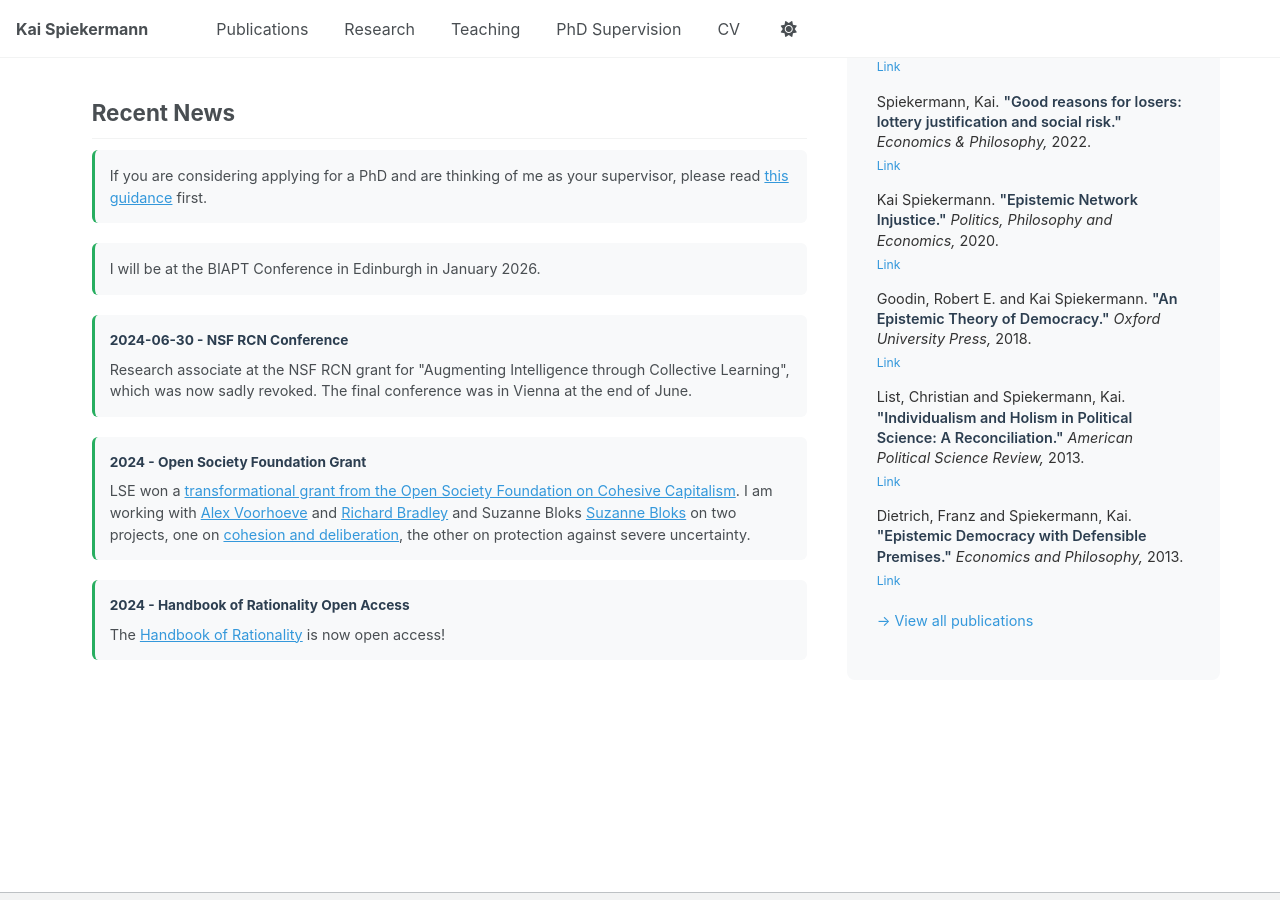
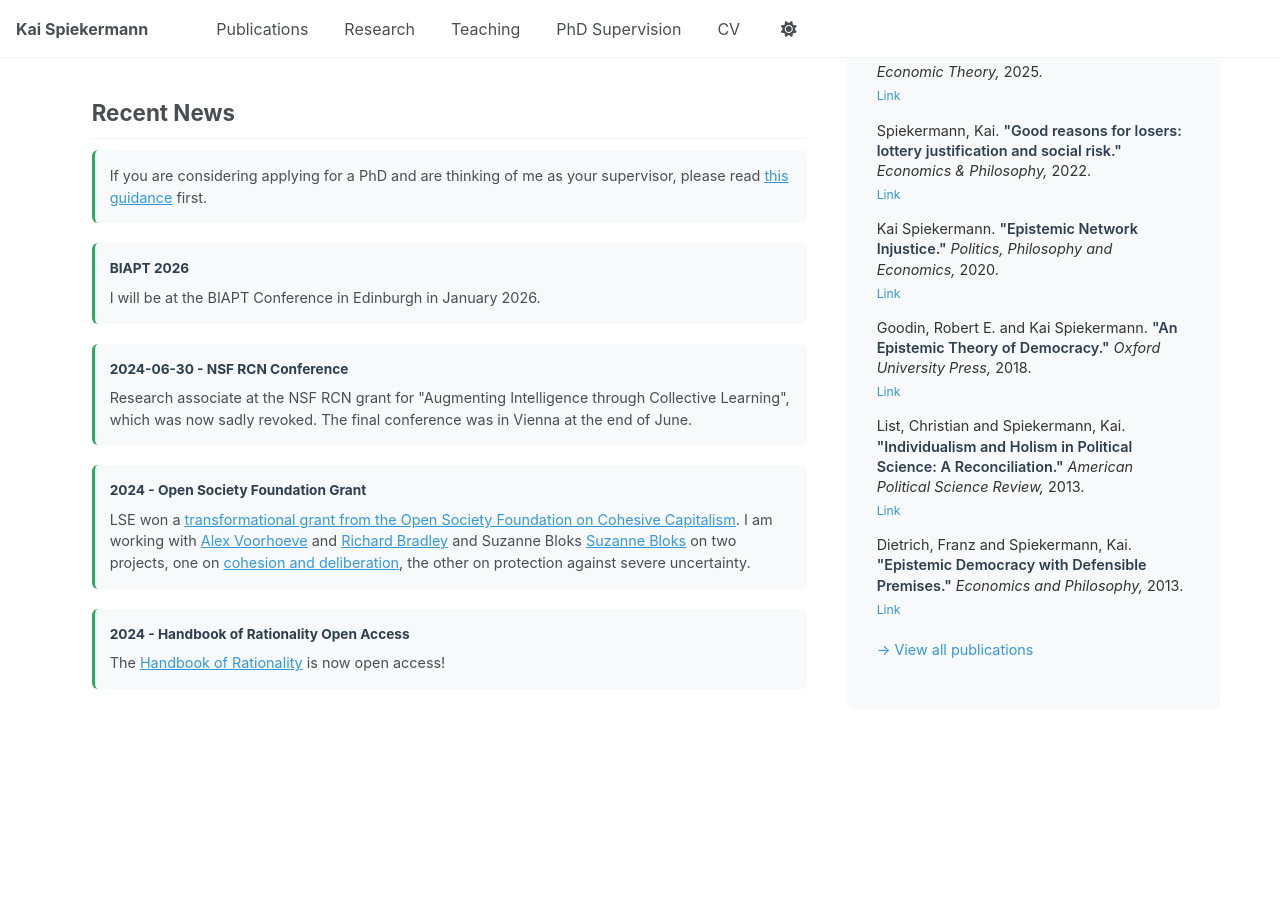
Before and after one commit to kaispk/kaispk.github.io, a Jekyll site: the page built from _pages/about.md, in a window 1280 px wide and 900 px high, scrolled down 596 px. Built offline with Jekyll 4.4.1, drawn with Linux system fonts in a browser that asks for light colours; a script that is not in the unit is left out.

Commit message:
Update about.md

```diff
--- a/_pages/about.md
+++ b/_pages/about.md
@@ -41,6 +41,7 @@ If you are considering applying for a PhD and are thinking of me as your supervi
 </div>
 
 <div class="news-item">
+<strong>BIAPT 2026</strong>
 I will be at the BIAPT Conference in Edinburgh in January 2026.
 </div>
 
```
